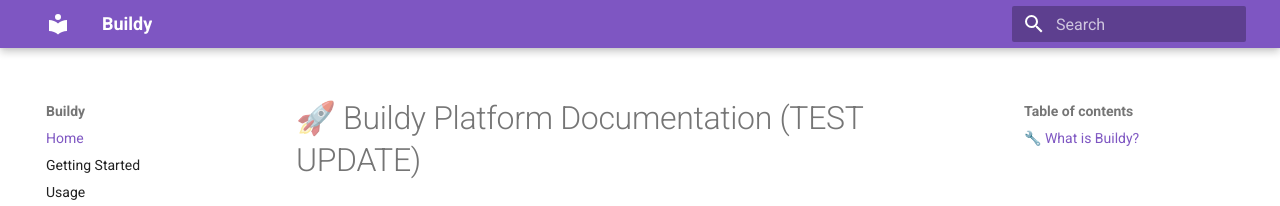
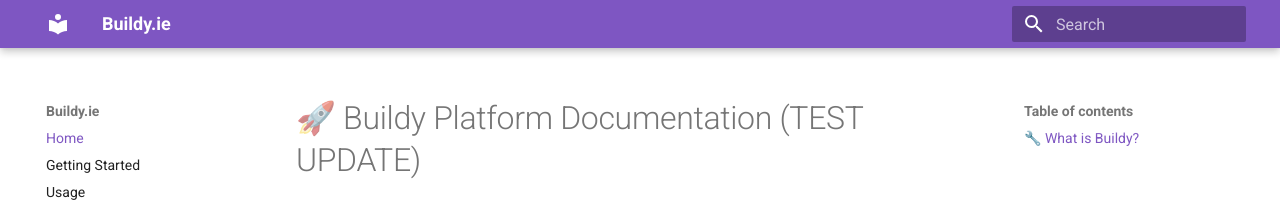
Before and after one commit to Kello54/Buildy, an MkDocs documentation site: the page built from docs/index.md, in a window 1280 px wide. Shown: the top 206 px of the page. Built offline with MkDocs 1.6.1 and Material for MkDocs 9.7.7, drawn with Linux system fonts in a browser that asks for light colours; part of the change alters nothing that is shown.

```diff
--- a/mkdocs.yml
+++ b/mkdocs.yml
@@ -1,6 +1,6 @@
-site_name: Buildy
+site_name: Buildy.ie
 site_url: https://kello54.github.io/Buildy/
-site_description: Documentation for the Buildy platform
+site_description: Building material price comparison website
 
 theme:
   name: material
```
